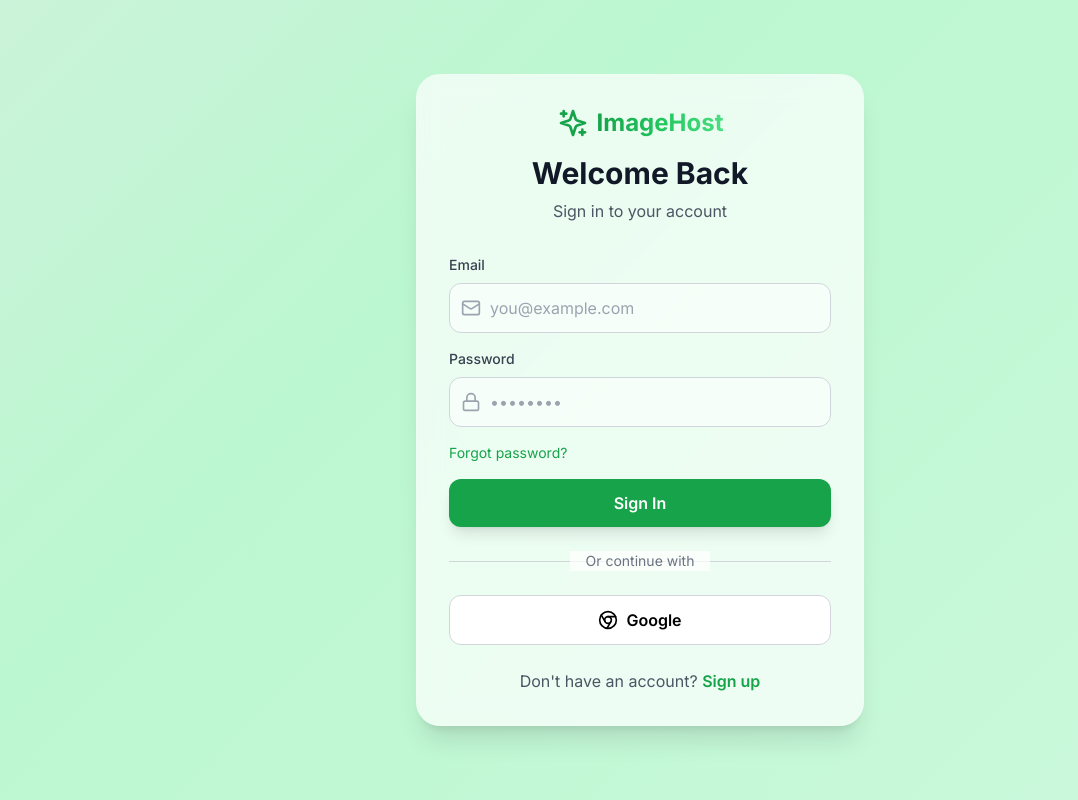
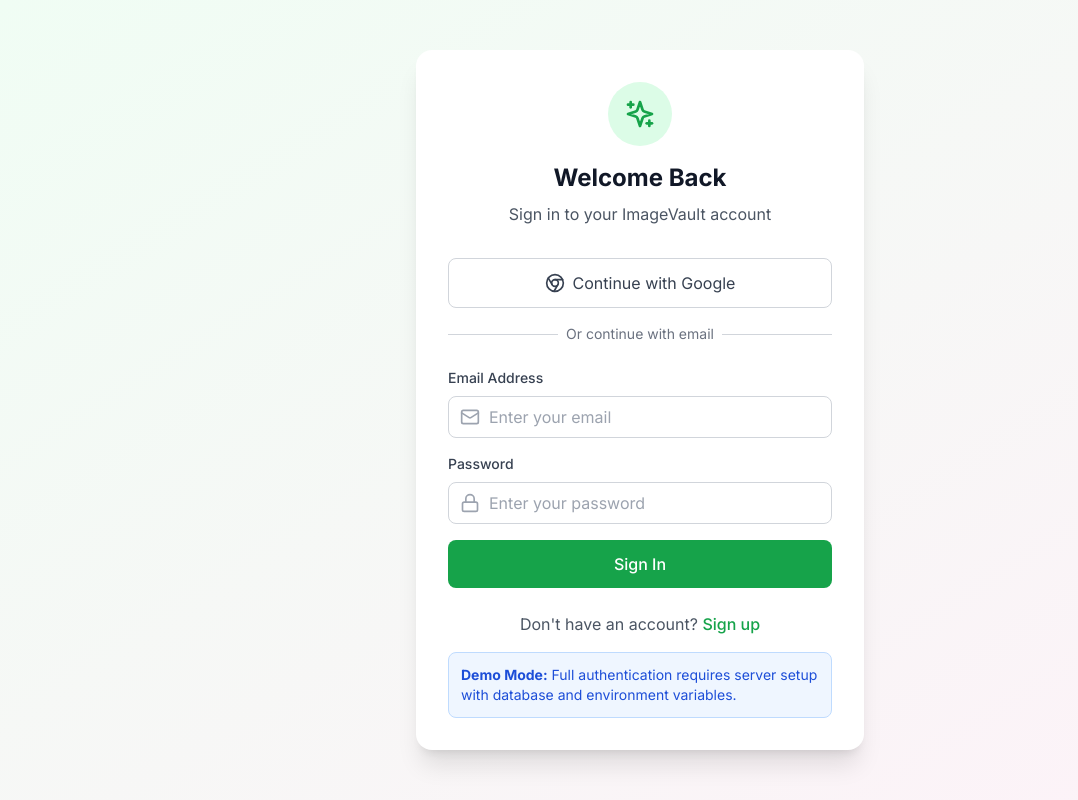
Before and after one commit to Yeshzy123/Image-and-Video-Hosting-Platform, a Next.js app: page /auth/signin in a window 1280 px wide. Shown: the whole page, without its empty margins (0-1078 px from the left). Built offline with nearby package versions, Linux system fonts and the light colour scheme; no server answers.

Commit message:
Fix auth signin page - make it work without server

```diff
--- a/app/auth/signin/page.tsx
+++ b/app/auth/signin/page.tsx
@@ -1,91 +1,70 @@
 'use client'
 
-import { useState, useEffect } from 'react'
-import { signIn } from 'next-auth/react'
-import { useRouter } from 'next/navigation'
+import { useState } from 'react'
 import Link from 'next/link'
 import { motion } from 'framer-motion'
 import { Mail, Lock, Sparkles, Chrome } from 'lucide-react'
-import toast from 'react-hot-toast'
 
 export default function SignInPage() {
-  const router = useRouter()
   const [email, setEmail] = useState('')
   const [password, setPassword] = useState('')
   const [isLoading, setIsLoading] = useState(false)
-  const [googleAuthEnabled, setGoogleAuthEnabled] = useState(true)
 
-  useEffect(() => {
-    checkGoogleAuthSetting()
-  }, [])
-
-  const checkGoogleAuthSetting = async () => {
-    try {
-      const response = await fetch('/api/admin/settings')
-      if (response.ok) {
-        const settings = await response.json()
-        setGoogleAuthEnabled(settings.enableGoogleAuth)
-      }
-    } catch (error) {
-      console.error('Error checking Google Auth setting:', error)
-    }
-  }
-
-  const handleSubmit = async (e: React.FormEvent) => {
+  const handleSubmit = (e: React.FormEvent) => {
     e.preventDefault()
     setIsLoading(true)
 
-    try {
-      const result = await signIn('credentials', {
-        email,
-        password,
-        redirect: false,
-      })
-
-      if (result?.error) {
-        toast.error(result.error)
-      } else {
-        toast.success('Welcome back!')
-        router.push('/dashboard')
-      }
-    } catch (error) {
-      toast.error('Something went wrong')
-    } finally {
+    // Simulate sign in - in production this would connect to your backend
+    setTimeout(() => {
+      alert('Sign in functionality requires server setup. This is a demo version.')
       setIsLoading(false)
-    }
+    }, 1000)
   }
 
-  const handleGoogleSignIn = async () => {
-    setIsLoading(true)
-    try {
-      await signIn('google', { callbackUrl: '/dashboard' })
-    } catch (error) {
-      toast.error('Failed to sign in with Google')
-      setIsLoading(false)
-    }
+  const handleGoogleSignIn = () => {
+    alert('Google sign in requires server setup with Google OAuth credentials.')
   }
 
   return (
-    <div className="min-h-screen gradient-animated flex items-center justify-center px-4">
+    <div className="min-h-screen bg-gradient-to-br from-nature-50 to-pink-50 flex items-center justify-center p-4">
       <motion.div
         initial={{ opacity: 0, y: 20 }}
         animate={{ opacity: 1, y: 0 }}
-        transition={{ duration: 0.5 }}
-        className="glass p-8 rounded-3xl w-full max-w-md"
+        className="w-full max-w-md"
       >
+        <div className="bg-white rounded-2xl shadow-xl p-8">
+          {/* Header */}
           <div className="text-center mb-8">
-          <Link href="/" className="inline-flex items-center gap-2 mb-4">
+            <div className="w-16 h-16 bg-nature-100 rounded-full flex items-center justify-center mx-auto mb-4">
               <Sparkles className="w-8 h-8 text-nature-600" />
-            <span className="text-2xl font-bold text-gradient">ImageHost</span>
-          </Link>
-          <h1 className="text-3xl font-bold text-gray-900 mb-2">Welcome Back</h1>
-          <p className="text-gray-600">Sign in to your account</p>
+            </div>
+            <h1 className="text-2xl font-bold text-gray-900 mb-2">Welcome Back</h1>
+            <p className="text-gray-600">Sign in to your ImageVault account</p>
           </div>
 
+          {/* Google Sign In */}
+          <button
+            onClick={handleGoogleSignIn}
+            className="w-full flex items-center justify-center space-x-2 bg-white border border-gray-300 rounded-lg px-4 py-3 text-gray-700 hover:bg-gray-50 transition-colors mb-4"
+          >
+            <Chrome className="w-5 h-5" />
+            <span>Continue with Google</span>
+          </button>
+
+          <div className="relative mb-6">
+            <div className="absolute inset-0 flex items-center">
+              <div className="w-full border-t border-gray-300" />
+            </div>
+            <div className="relative flex justify-center text-sm">
+              <span className="px-2 bg-white text-gray-500">Or continue with email</span>
+            </div>
+          </div>
+
+          {/* Sign In Form */}
           <form onSubmit={handleSubmit} className="space-y-4">
             <div>
               <label className="block text-sm font-medium text-gray-700 mb-2">
-              Email
+                Email Address
               </label>
               <div className="relative">
                 <Mail className="absolute left-3 top-1/2 transform -translate-y-1/2 w-5 h-5 text-gray-400" />
@@ -93,8 +72,8 @@
                   type="email"
                   value={email}
                   onChange={(e) => setEmail(e.target.value)}
-                className="w-full pl-10 pr-4 py-3 bg-white/50 border border-gray-300 rounded-xl focus:outline-none focus:ring-2 focus:ring-nature-500 transition-all"
-                placeholder="you@example.com"
+                  className="w-full pl-10 pr-3 py-2 border border-gray-300 rounded-lg focus:outline-none focus:ring-2 focus:ring-nature-500 focus:border-transparent"
+                  placeholder="Enter your email"
                   required
                 />
               </div>
@@ -110,60 +89,39 @@
                   type="password"
                   value={password}
                   onChange={(e) => setPassword(e.target.value)}
-                className="w-full pl-10 pr-4 py-3 bg-white/50 border border-gray-300 rounded-xl focus:outline-none focus:ring-2 focus:ring-nature-500 transition-all"
-                placeholder="••••••••"
+                  className="w-full pl-10 pr-3 py-2 border border-gray-300 rounded-lg focus:outline-none focus:ring-2 focus:ring-nature-500 focus:border-transparent"
+                  placeholder="Enter your password"
                   required
                 />
               </div>
             </div>
 
-          <div className="flex items-center justify-between text-sm">
-            <Link href="/auth/forgot-password" className="text-nature-600 hover:text-nature-700">
-              Forgot password?
-            </Link>
-          </div>
-
-          <motion.button
-            whileHover={{ scale: 1.02 }}
-            whileTap={{ scale: 0.98 }}
+            <button
               type="submit"
               disabled={isLoading}
-            className="w-full py-3 bg-nature-600 text-white rounded-xl font-semibold hover:bg-nature-700 transition-all disabled:opacity-50 disabled:cursor-not-allowed shadow-lg"
+              className="w-full bg-nature-600 text-white rounded-lg px-4 py-3 font-medium hover:bg-nature-700 transition-colors disabled:opacity-50 disabled:cursor-not-allowed"
             >
               {isLoading ? 'Signing in...' : 'Sign In'}
-          </motion.button>
+            </button>
           </form>
 
-        {googleAuthEnabled && (
-          <>
-            <div className="relative my-6">
-              <div className="absolute inset-0 flex items-center">
-                <div className="w-full border-t border-gray-300"></div>
-              </div>
-              <div className="relative flex justify-center text-sm">
-                <span className="px-4 bg-white/70 text-gray-500">Or continue with</span>
-              </div>
-            </div>
-
-            <motion.button
-              whileHover={{ scale: 1.02 }}
-              whileTap={{ scale: 0.98 }}
-              onClick={handleGoogleSignIn}
-              disabled={isLoading}
-              className="w-full py-3 bg-white border border-gray-300 rounded-xl font-semibold hover:bg-gray-50 transition-all disabled:opacity-50 disabled:cursor-not-allowed flex items-center justify-center gap-2"
-            >
-              <Chrome className="w-5 h-5" />
-              Google
-            </motion.button>
-          </>
-        )}
-
-        <p className="text-center mt-6 text-gray-600">
+          {/* Footer */}
+          <div className="mt-6 text-center">
+            <p className="text-gray-600">
               Don't have an account?{' '}
-          <Link href="/auth/signup" className="text-nature-600 hover:text-nature-700 font-semibold">
+              <Link href="/auth/signup" className="text-nature-600 hover:text-nature-700 font-medium">
                 Sign up
               </Link>
             </p>
+          </div>
+
+          {/* Demo Notice */}
+          <div className="mt-4 p-3 bg-blue-50 border border-blue-200 rounded-lg">
+            <p className="text-sm text-blue-700">
+              <strong>Demo Mode:</strong> Full authentication requires server setup with database and environment variables.
+            </p>
+          </div>
+        </div>
       </motion.div>
     </div>
   )
```
Lines whose indentation alone changed are shown as unchanged.
